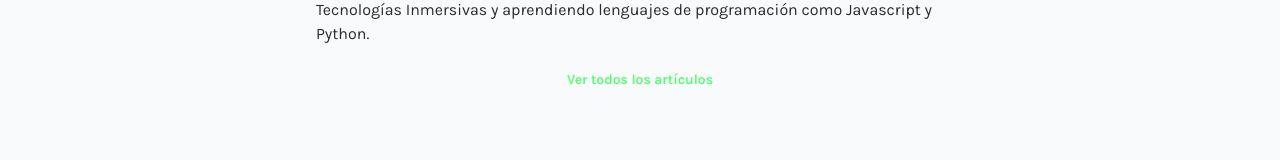
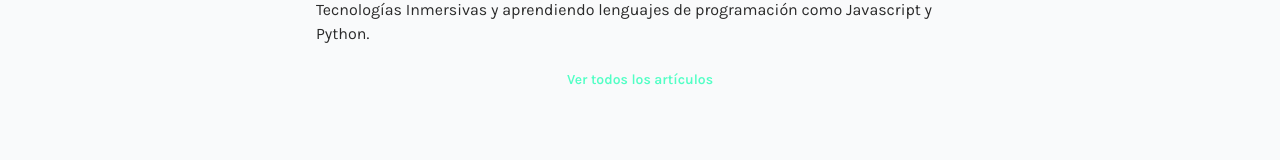
Before and after one commit to AleDataAnalyst/mern-vite-blog, a React (Vite) app in the folder client/: page / in a window 1280 px wide. Shown: the part 588-748 px from the top of the page. Built offline with nearby package versions, Linux system fonts and the light colour scheme; no server answers; a web font is replaced by a local one.

Commit message:
sprinklercolors

```diff
--- a/client/tailwind.config.js
+++ b/client/tailwind.config.js
@@ -18,10 +18,16 @@ module.exports = {
       inherit: colors.inherit,
       current: colors.current,
       transparent: colors.transparent,
-      sprinklerblue: "#5267FF",
+      sprinklerblue: '#5267FF',
+      sprinklermint: '#52FFC5',
+      sprinklergreen: '#50FF6D',
       sprinklergreenyellow: '#DEFF55',
-      sprinklermint: '#50FF6D',
       sprinklerpink: '#FF50BC',
+      sprinklerturquoise: '#4DFFF2',
+      sprinkleryellow: '#FFDD4D',
+      sprinklerred: '#FF6E52',
+      sprinklerorange: '#FF9052',
+      sprinklerviolet: '#F64DFF',
       darkblue: '#383B4B',
       black: colors.black,
       black1: "#111111",
```
